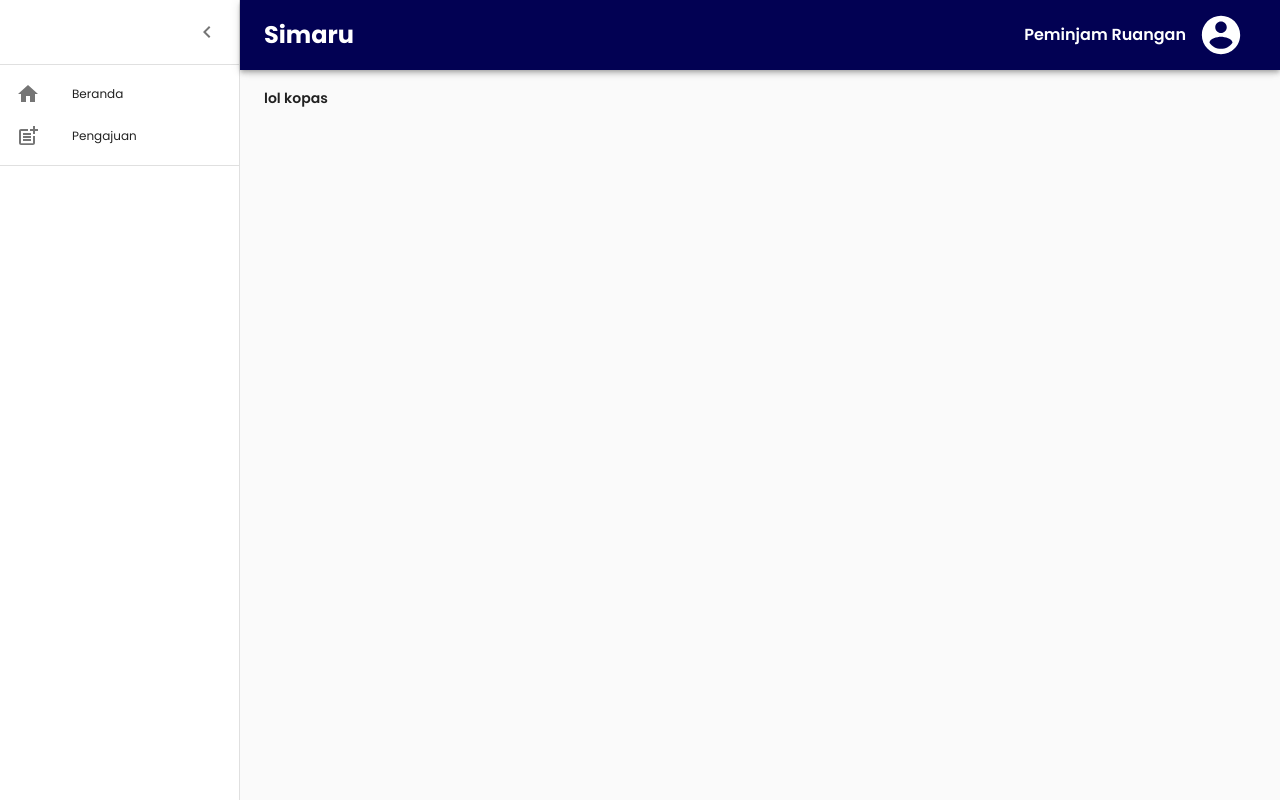
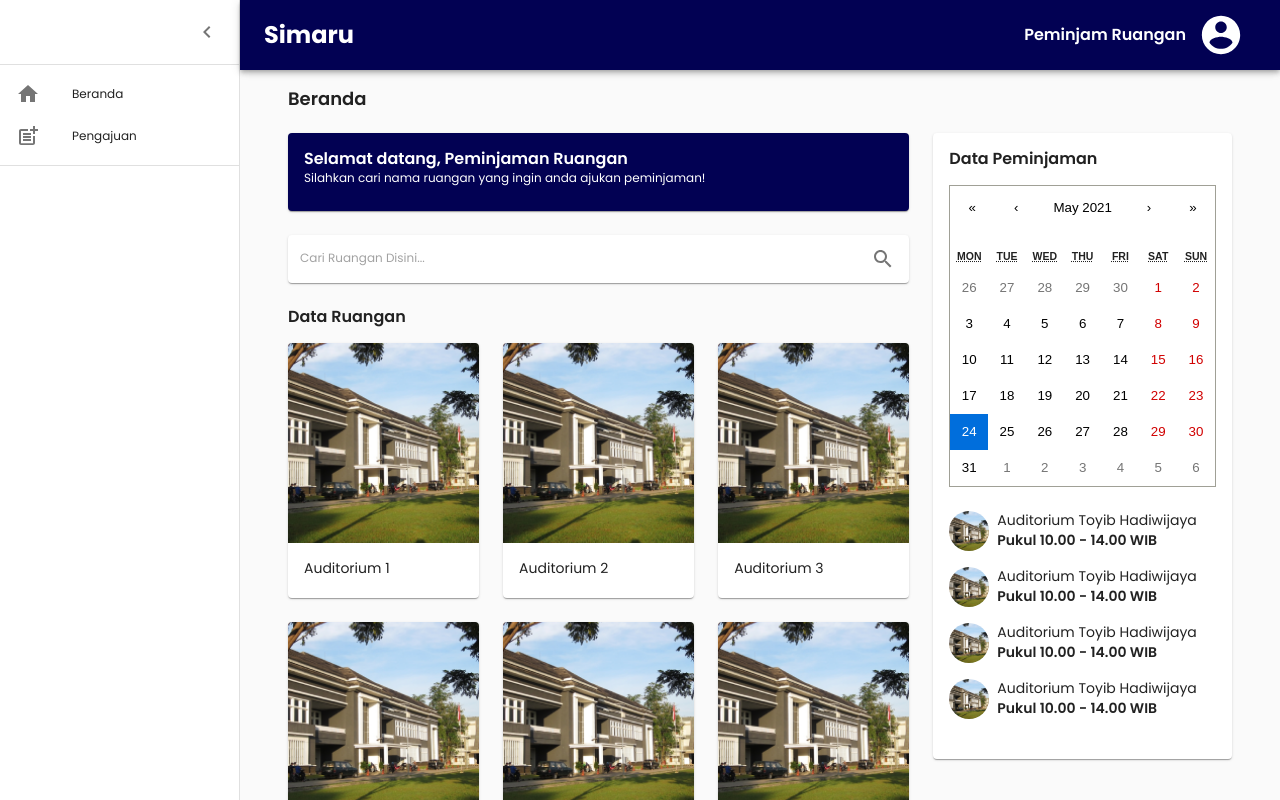
Before and after one commit to caresomebody/PSBO, a React (Create React App) app in the folder project-psbo/: page /beranda in a window 1280 px wide. Shown: the top 800 px of the page. Built offline with nearby package versions, Linux system fonts and the light colour scheme.

Commit message:
Slicing Beranda (Home)

```diff
--- a/project-psbo/package.json
+++ b/project-psbo/package.json
@@ -9,6 +9,7 @@
     "@testing-library/react": "^11.1.0",
     "@testing-library/user-event": "^12.1.10",
     "react": "^17.0.2",
+    "react-calendar": "^3.4.0",
     "react-dom": "^17.0.2",
     "react-router-dom": "^5.2.0",
     "react-scripts": "4.0.3",
--- a/project-psbo/src/components/layouts/TemplateNavigation.js
+++ b/project-psbo/src/components/layouts/TemplateNavigation.js
@@ -16,7 +16,7 @@ import ListItem from "@material-ui/core/ListItem";
 import ListItemIcon from "@material-ui/core/ListItemIcon";
 import ListItemText from "@material-ui/core/ListItemText";
 import { withRouter } from "react-router";
-import { Box } from "@material-ui/core";
+import { Box, Container } from "@material-ui/core";
 import { Home, PostAdd } from "@material-ui/icons";
 import Account from "./Account";
 
@@ -103,12 +103,12 @@ function TemplateNavigation(props) {
     {
       text: "Beranda",
       icon: <Home />,
-      onClick: () => history.push("/login"),
+      onClick: () => history.push("/beranda"),
     },
     {
       text: "Pengajuan",
       icon: <PostAdd />,
-      onClick: () => history.push("/beranda"),
+      onClick: () => history.push("/pengajuan"),
     },
   ];
 
@@ -191,7 +191,7 @@ function TemplateNavigation(props) {
       </Drawer>
       <main className={classes.content}>
         <div className={classes.toolbar} />
-        {children}
+        <Container maxWidth="xl">{children}</Container>
       </main>
     </div>
   );
--- a/project-psbo/src/containers/Beranda/Beranda.js
+++ b/project-psbo/src/containers/Beranda/Beranda.js
@@ -1,8 +1,206 @@
+import {
+  Avatar,
+  Box,
+  Card,
+  CardActionArea,
+  CardContent,
+  CardMedia,
+  Grid,
+  IconButton,
+  InputBase,
+  makeStyles,
+  Paper,
+  Typography,
+} from "@material-ui/core";
+import SearchIcon from "@material-ui/icons/Search";
 import TemmplateNavigation from "components/layouts/TemplateNavigation";
 import React from "react";
+import Room from "assets/audit.png";
+import Calendar from "react-calendar";
+import "react-calendar/dist/Calendar.css";
+import { useState } from "react";
+
+const roomDummy = [
+  {
+    title: "Auditorium 1",
+    media: Room,
+  },
+  {
+    title: "Auditorium 2",
+    media: Room,
+  },
+  {
+    title: "Auditorium 3",
+    media: Room,
+  },
+  {
+    title: "Auditorium 4",
+    media: Room,
+  },
+  {
+    title: "Auditorium 5",
+    media: Room,
+  },
+  {
+    title: "Auditorium 6",
+    media: Room,
+  },
+  {
+    title: "Auditorium 7",
+    media: Room,
+  },
+];
+
+const calendarDummy = [
+  {
+    title: "Auditorium Toyib Hadiwijaya",
+    time: "Pukul 10.00 - 14.00 WIB",
+    media: Room,
+  },
+  {
+    title: "Auditorium Toyib Hadiwijaya",
+    time: "Pukul 10.00 - 14.00 WIB",
+    media: Room,
+  },
+  {
+    title: "Auditorium Toyib Hadiwijaya",
+    time: "Pukul 10.00 - 14.00 WIB",
+    media: Room,
+  },
+  {
+    title: "Auditorium Toyib Hadiwijaya",
+    time: "Pukul 10.00 - 14.00 WIB",
+    media: Room,
+  },
+];
+
+const useStyles = makeStyles((theme) => ({
+  card: {
+    backgroundColor: theme.palette.primary.main,
+    color: theme.palette.optional.contrastText,
+  },
+  root: {
+    padding: "2px 4px",
+    display: "flex",
+    alignItems: "center",
+    width: "100%",
+  },
+  input: {
+    marginLeft: theme.spacing(1),
+    flex: 1,
+  },
+  iconButton: {
+    padding: 10,
+  },
+  divider: {
+    height: 28,
+    margin: 4,
+  },
+  media: {
+    height: 200,
+  },
+  avatar: {
+    marginRight: theme.spacing(1),
+  },
+}));
 
 function Home() {
-  return <TemmplateNavigation>lol kopas</TemmplateNavigation>;
+  const classes = useStyles();
+  const [value, onChange] = useState(new Date());
+
+  return (
+    <TemmplateNavigation>
+      <Box mb={3}>
+        <Typography variant="h3">Beranda</Typography>
+      </Box>
+      <Grid container spacing={3}>
+        <Grid item xs={12} md={8}>
+          <Box mb={3}>
+            <Card className={classes.card}>
+              <CardContent>
+                <Typography variant="h4">
+                  Selamat datang, Peminjaman Ruangan
+                </Typography>
+                <Typography>
+                  Silahkan cari nama ruangan yang ingin anda ajukan peminjaman!
+                </Typography>
+              </CardContent>
+            </Card>
+          </Box>
+
+          <Box mb={3}>
+            {/* Search Component */}
+            <Paper component="form" className={classes.root}>
+              <InputBase
+                className={classes.input}
+                placeholder="Cari Ruangan Disini..."
+                inputProps={{ "aria-label": "cari ruangan disini" }}
+              />
+              <IconButton
+                type="submit"
+                className={classes.iconButton}
+                aria-label="search"
+              >
+                <SearchIcon />
+              </IconButton>
+            </Paper>
+            {/* End */}
+          </Box>
+
+          <Box mb={2}>
+            <Typography variant="h4">Data Ruangan</Typography>
+          </Box>
+          <Box mb={3}>
+            {/*  */}
+            <Grid container spacing={3}>
+              {roomDummy.map((data) => (
+                <Grid item xs={4}>
+                  <Card>
+                    <CardActionArea>
+                      <CardMedia
+                        className={classes.media}
+                        image={data.media}
+                        title={data.title}
+                      />
+                      <CardContent>
+                        <Typography gutterBottom variant="h5" component="h2">
+                          {data.title}
+                        </Typography>
+                      </CardContent>
+                    </CardActionArea>
+                  </Card>
+                </Grid>
+              ))}
+            </Grid>
+            {/*  */}
+          </Box>
+        </Grid>
+        <Grid item xs={12} md={4}>
+          <Card>
+            <CardContent>
+              <Box mb={2}>
+                <Typography variant="h4">Data Peminjaman</Typography>
+              </Box>
+              <Box mb={3}>
+                <Calendar onChange={onChange} value={value} />
+              </Box>
+              <Box>
+                {calendarDummy.map((data) => (
+                  <Box display="flex" my={2}>
+                    <Avatar src={data.media} className={classes.avatar} />
+                    <Box>
+                      <Typography variant="h5">{data.title}</Typography>
+                      <Typography variant="body">{data.time}</Typography>
+                    </Box>
+                  </Box>
+                ))}
+              </Box>
+            </CardContent>
+          </Card>
+        </Grid>
+      </Grid>
+    </TemmplateNavigation>
+  );
 }
 
 export default Home;
```
Also changed, not shown: project-psbo/src/assets/audit.png (added), 1 other file (tests, documents, lock files or other folders).
